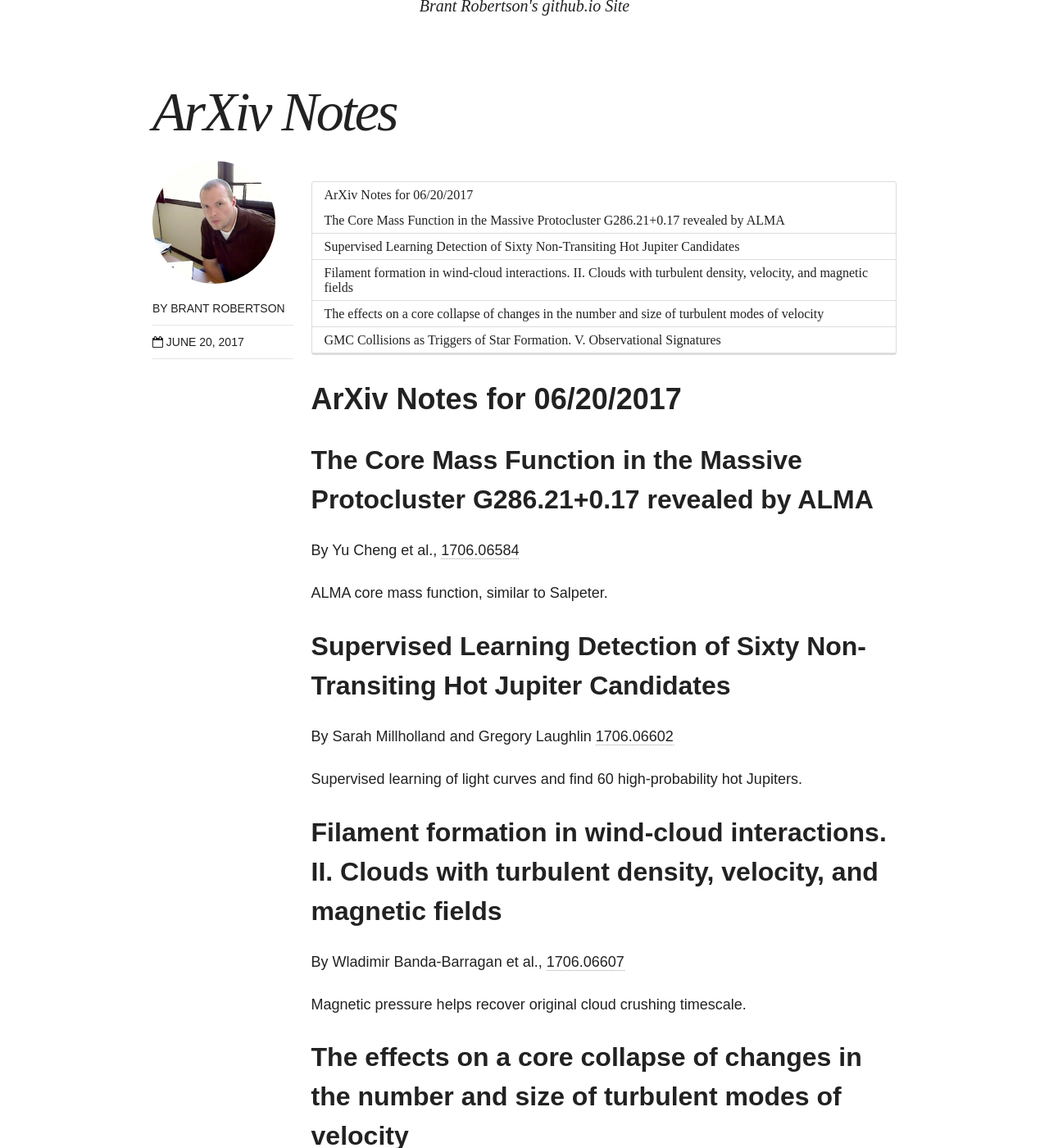
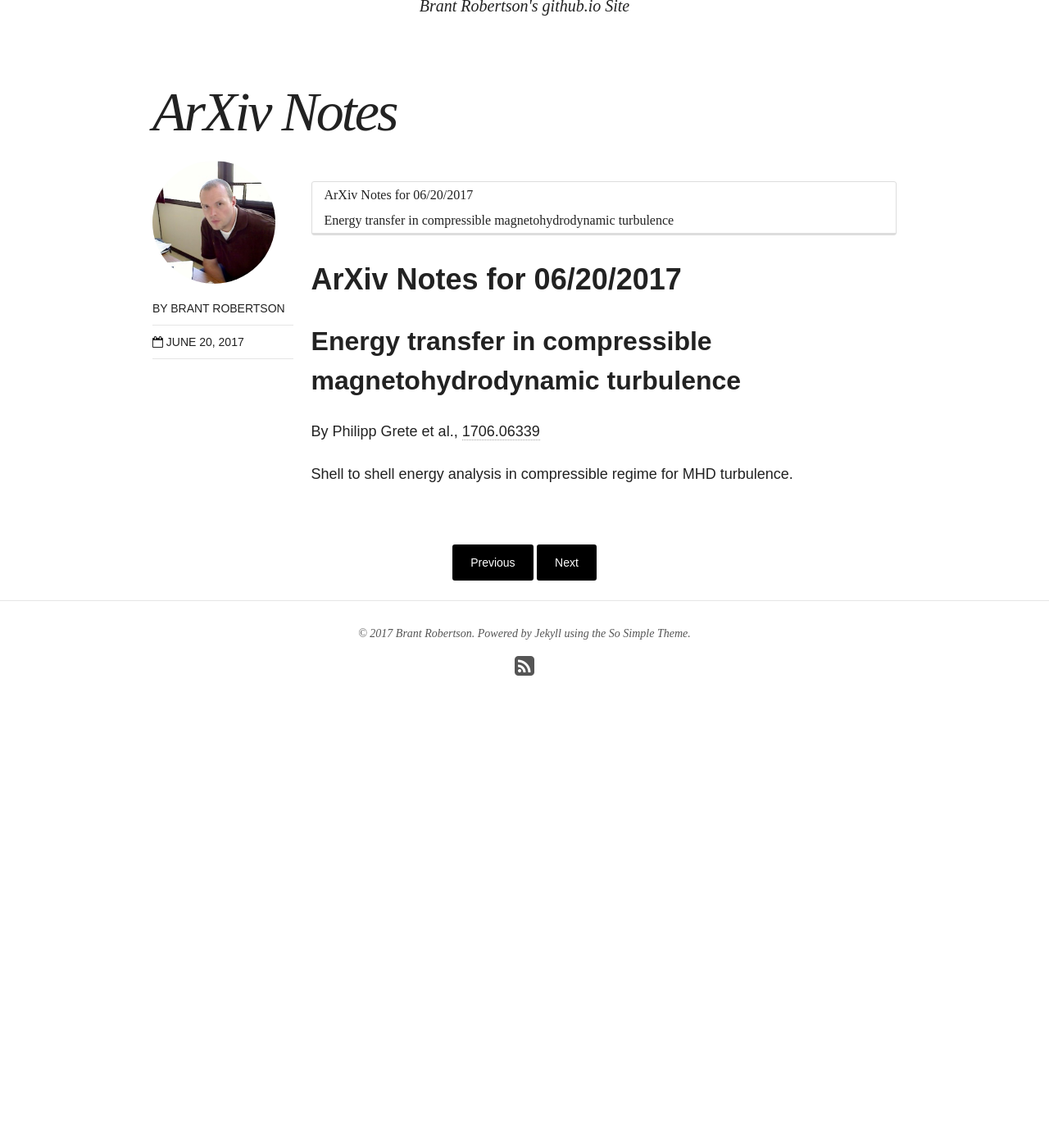
Before and after one commit to brantr/brantr.github.io, a Jekyll site: the page built from _posts/arxiv/2017-06-20-arxiv-06202017.md, in a window 1280 px wide and 1400 px high, scrolled down 376 px. Shown: the whole window at 82% size. Built offline with Jekyll 4.4.1, drawn with Linux system fonts in a browser that asks for light colours; nearby versions of some CDN libraries; after the commit the page ends 1300 px from its top, so only the background shows below that; some of the changed text lies outside the part shown.

Commit message:
Added 0621, fixed 0620

```diff
--- a/_posts/arxiv/2017-06-20-arxiv-06202017.md
+++ b/_posts/arxiv/2017-06-20-arxiv-06202017.md
@@ -11,38 +11,10 @@
 
 # ArXiv Notes for 06/20/2017
 
-## The Core Mass Function in the Massive Protocluster G286.21+0.17 revealed by ALMA
-
-By Yu Cheng et al., [1706.06584](https://arxiv.org/abs/1706.06584)
-
-ALMA core mass function, similar to Salpeter.
+## Energy transfer in compressible magnetohydrodynamic turbulence
 
 
-## Supervised Learning Detection of Sixty Non-Transiting Hot Jupiter Candidates
 
-By Sarah Millholland and Gregory Laughlin [1706.06602](https://arxiv.org/abs/1706.06602)
+By Philipp Grete et al., [1706.06339](https://arxiv.org/abs/1706.06339)
 
-Supervised learning of light curves and find 60 high-probability hot Jupiters.
-
-
-## Filament formation in wind-cloud interactions. II. Clouds with turbulent density, velocity, and magnetic fields
-
-By Wladimir Banda-Barragan et al., [1706.06607](https://arxiv.org/abs/1706.06607)
-
-Magnetic pressure helps recover original cloud crushing timescale.
-
-
-## The effects on a core collapse of changes in the number and size of turbulent modes of velocity
-
-
-By Guillermo Arreaga-Garcia [1706.06661](https://arxiv.org/abs/1706.06661)
-
-Turbulent collapse of a gas cloud.
-
-
-## GMC Collisions as Triggers of Star Formation. V. Observational Signatures
-
-
-By Thomas Bisbas et al., [1706.07006](https://arxiv.org/abs/1706.07006)
-
-Post processing of cloud collision simulations.
+Shell to shell energy analysis in compressible regime for MHD turbulence.
--- /dev/null
+++ b/_posts/arxiv/2017-06-21-arxiv-06212017.md
@@ -0,0 +1,48 @@
+---
+layout: post
+categories: blog, arxiv
+title: ArXiv Notes
+use_math: true
+---
+
+* Table of Contents
+{:toc}
+
+
+# ArXiv Notes for 06/21/2017
+
+## The Core Mass Function in the Massive Protocluster G286.21+0.17 revealed by ALMA
+
+By Yu Cheng et al., [1706.06584](https://arxiv.org/abs/1706.06584)
+
+ALMA core mass function, similar to Salpeter.
+
+
+## Supervised Learning Detection of Sixty Non-Transiting Hot Jupiter Candidates
+
+By Sarah Millholland and Gregory Laughlin [1706.06602](https://arxiv.org/abs/1706.06602)
+
+Supervised learning of light curves and find 60 high-probability hot Jupiters.
+
+
+## Filament formation in wind-cloud interactions. II. Clouds with turbulent density, velocity, and magnetic fields
+
+By Wladimir Banda-Barragan et al., [1706.06607](https://arxiv.org/abs/1706.06607)
+
+Magnetic pressure helps recover original cloud crushing timescale.
+
+
+## The effects on a core collapse of changes in the number and size of turbulent modes of velocity
+
+
+By Guillermo Arreaga-Garcia [1706.06661](https://arxiv.org/abs/1706.06661)
+
+Turbulent collapse of a gas cloud.
+
+
+## GMC Collisions as Triggers of Star Formation. V. Observational Signatures
+
+
+By Thomas Bisbas et al., [1706.07006](https://arxiv.org/abs/1706.07006)
+
+Post processing of cloud collision simulations.
```
